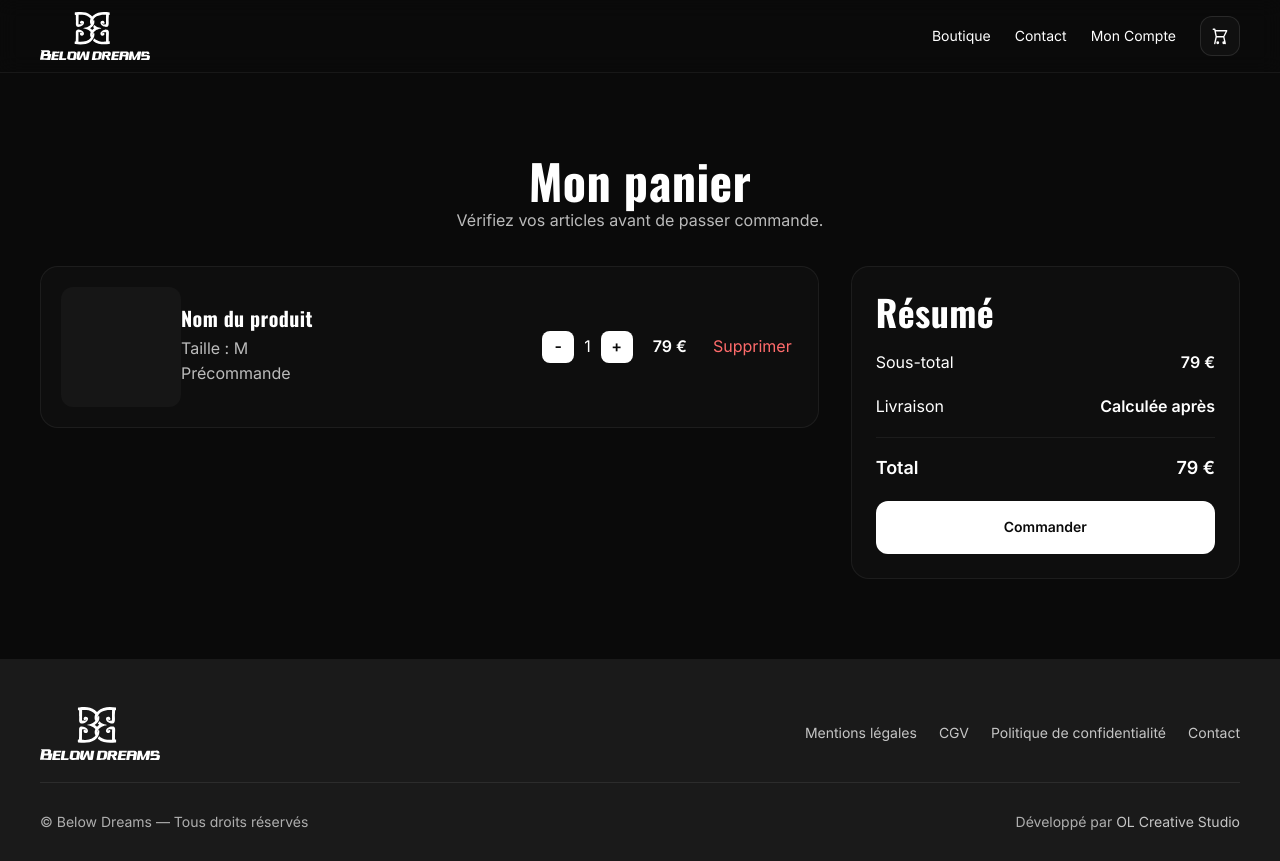
After one commit to OthmaneLvre/below-dreams, a PHP site: page /panier.html in a window 1280 px wide. The commit adds this page. Run offline with PHP 8.4, Linux system fonts and the light colour scheme.

Commit message:
feat(cart): create shopping cart page layout

```diff
--- a/css/responsive.css
+++ b/css/responsive.css
@@ -247,6 +247,26 @@
     font-size: 32px;
   }
 
+/* ==========================================================
+   PANIER MOBILE
+   ========================================================== */
+  .cart-layout {
+    grid-template-columns: 1fr;
+  }
+
+  .cart-item {
+    grid-template-columns: 1fr;
+    text-align: center;
+  }
+
+  .cart-item-img {
+    margin: 0 auto;
+  }
+
+  .cart-item-quantity {
+    justify-content: center;
+  }
+
   /* ---------- Footer ---------- */
 
   .footer-top {
--- a/css/style.css
+++ b/css/style.css
@@ -1042,6 +1042,136 @@ small,
 }
 
 /* ==========================================================
+   PANIER
+   ========================================================== */
+
+.cart-page {
+  padding: 80px 0;
+}
+
+.cart-page-inner {
+  display: flex;
+  flex-direction: column;
+  gap: 32px;
+}
+
+.cart-header {
+  text-align: center;
+}
+
+.cart-header p {
+  color: var(--ui-text-muted);
+}
+
+.cart-layout {
+  display: grid;
+  grid-template-columns: 2fr 1fr;
+  gap: 32px;
+  align-items: start;
+}
+
+.cart-items {
+  display: flex;
+  flex-direction: column;
+  gap: 16px;
+}
+
+.cart-item {
+  display: grid;
+  grid-template-columns: 100px 1fr auto auto auto;
+  gap: 20px;
+  align-items: center;
+
+  padding: 20px;
+  border-radius: 18px;
+
+  background: var(--ui-surface-1);
+  border: 1px solid var(--ui-border-soft);
+}
+
+.cart-item-img {
+  width: 120px;
+  height: 120px;
+
+  border-radius: 12px;
+  background: var(--ui-surface-2);
+}
+
+.cart-item-info h2 {
+  font-size: 20px;
+  margin-bottom: 6px;
+}
+
+.cart-item-info p {
+  color: var(--ui-text-muted);
+}
+
+.cart-item-quantity {
+  display: flex;
+  align-items: center;
+  gap: 10px;
+}
+
+.cart-item-quantity button {
+  background: var(--c-white);
+  color: var(--c-black);
+  font-weight: 700;
+  transition: opacity 200ms ease;
+  width: 32px;
+  height: 32px;
+
+  border: none;
+  border-radius: 8px;
+
+  cursor: pointer;
+}
+
+.cart-item-quantity button:hover {
+  opacity: 0.85;
+}
+
+.cart-item-price {
+  font-weight: 600;
+}
+
+.cart-remove {
+  background: transparent;
+  border: none;
+  color: #ff6b6b;
+  cursor: pointer;
+}
+
+.cart-summary {
+  padding: 24px;
+
+  border-radius: 18px;
+  background: var(--ui-surface-1);
+  border: 1px solid var(--ui-border-soft);
+
+  display: flex;
+  flex-direction: column;
+  gap: 18px;
+}
+
+.cart-summary-line,
+.cart-summary-total {
+  display: flex;
+  justify-content: space-between;
+}
+
+.cart-summary-total {
+  padding-top: 16px;
+  border-top: 1px solid var(--ui-border-soft);
+
+  font-size: 18px;
+  font-weight: 600;
+}
+
+.cart-checkout {
+  width: 100%;
+}
+
+/* ==========================================================
    FOOTER
    ========================================================== */
 
--- /dev/null
+++ b/panier.html
@@ -0,0 +1,168 @@
+<!DOCTYPE html>
+<html lang="fr">
+<head>
+
+    <meta charset="UTF-8">
+    <meta name="viewport" content="width=device-width, initial-scale=1.0">
+    <title>Below Dreams | Panier</title>
+    <meta name="description" content="Consultez votre panier Below Dreams avant de finaliser votre commande.">
+
+    <!-- CSS -->
+    <link rel="stylesheet" href="css/style.css">
+    <link rel="stylesheet" href="css/responsive.css">
+
+</head>
+<body>
+
+    <!-- HEADER : Logo + Nav + Panier -->
+    <header class="site-header">
+        <div class="container header-inner">
+
+            <!-- Logo à gauche -->
+            <a href="index.html" class="brand" aria-label="Below Dreams">
+                <img src="assets/logos/below-dreams-white.svg" alt="Below Dreams" class="brand-logo">
+            </a>
+
+            <nav class="nav" aria-label="Navigation principale">
+
+                <!-- Bouton burger (mobile) -->
+                <button class="nav-toggle" type="button" aria-label="Ouvrir le menu" aria-expanded="false" aria-controls="nav-menu">
+                    <span class="nav-toggle-bar" aria-hidden="true"></span>
+                    <span class="nav-toggle-bar" aria-hidden="true"></span>
+                    <span class="nav-toggle-bar" aria-hidden="true"></span>
+                </button>
+
+                <!-- Menu -->
+                <div class="nav-menu" id="nav-menu">
+                    <a href="boutique.html" class="nav-link">Boutique</a>
+                    <a href="contact.html" class="nav-link">Contact</a>
+                    <a href="compte.html" class="nav-link">Mon Compte</a>
+                </div>
+
+
+                <!-- Panier (reste visible) -->
+                <a href="panier.html" class="nav-cart" aria-label="Panier">
+                    <svg
+                        class="icon-cart"
+                        width="20"
+                        height="20"
+                        viewBox="0 0 24 24"
+                        aria-hidden="true"
+                        xmlns="http://www.w3.org/2000/svg"
+                    >
+                        <path
+                        d="M3 3h2l.4 2M7 13h10l4-8H5.4M7 13L5.4 5M7 13l-2 9m12-9l2 9M9 22a1 1 0 1 0 0-2 1 1 0 0 0 0 2zm8 0a1 1 0 1 0 0-2 1 1 0 0 0 0 2z"
+                        fill="none"
+                        stroke="currentColor"
+                        stroke-width="1.8"
+                        stroke-linecap="round"
+                        stroke-linejoin="round"
+                        />
+                    </svg>
+                </a>
+            </nav>
+        </div>
+
+    </header>
+
+    <main>
+        <section class="cart-page">
+            <div class="container cart-page-inner">
+
+                <div class="cart-header">
+                    <h1>Mon panier</h1>
+                    <p>Vérifiez vos articles avant de passer commande.</p>
+                </div>
+
+                <div class="cart-layout">
+
+                    <div class="cart-items" id="cart-items">
+                        <article class="cart-item">
+                            <div class="cart-item-img"></div>
+
+                            <div class="cart-item-info">
+                                <h2>Nom du produit</h2>
+                                <p>Taille : M</p>
+                                <p>Précommande</p>
+                            </div>
+
+                            <div class="cart-item-quantity">
+                                <button type="button">-</button>
+                                <span>1</span>
+                                <button type="button">+</button>
+                            </div>
+
+                            <p class="cart-item-price">79 €</p>
+
+                            <button class="cart-remove" type="button">
+                                Supprimer
+                            </button>
+                        </article>
+                    </div>
+
+                    <aside class="cart-summary">
+                        <h2>Résumé</h2>
+
+                        <div class="cart-summary-line">
+                            <span>Sous-total</span>
+                            <strong>79 €</strong>
+                        </div>
+
+                        <div class="cart-summary-line">
+                            <span>Livraison</span>
+                            <strong>Calculée après</strong>
+                        </div>
+
+                        <div class="cart-summary-total">
+                            <span>Total</span>
+                            <strong>79 €</strong>
+                        </div>
+
+                        <button class="btn-primary cart-checkout" type="button">
+                            Commander
+                        </button>
+                    </aside>
+
+                </div>
+
+            </div>
+        </section>
+    </main>
+
+        <!-- ================= FOOTER ================= -->
+    <footer class="site-footer">
+        <div class="container footer-inner">
+
+            <!-- Ligne haute -->
+            <div class="footer-top">
+                <img src="assets/logos/below-dreams-white.svg"
+                    alt="Below Dreams"
+                    class="footer-logo"
+                >
+
+                <nav class="footer-nav" aria-label="Liens légaux">
+                    <a href="docs/mentions-legales.html">Mentions légales</a>
+                    <a href="docs/cgv.html">CGV</a>
+                    <a href="docs/politique-confidentialite.html">Politique de confidentialité</a>
+                    <a href="contact.html">Contact</a>
+                </nav>
+            </div>
+
+            <!-- Ligne basse -->
+            <div class="footer-bottom">
+                <p>© Below Dreams — Tous droits réservés</p>
+                <p>
+                    Développé par
+                    <a href="https://olcreativestudio.fr" target="_blank" rel="noopener noreferrer">
+                        OL Creative Studio
+                    </a>
+                </p>
+            </div>
+
+        </div>
+    </footer>
+
+    <script src="js/main.js" defer></script>
+    <script src="js/cart.js" defer></script>
+</body>
+</html>
```
Lines whose indentation alone changed are shown as unchanged.
